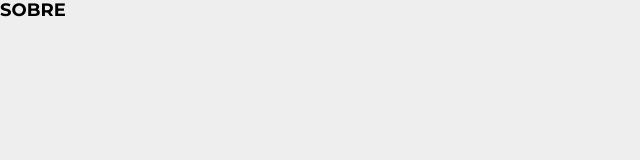
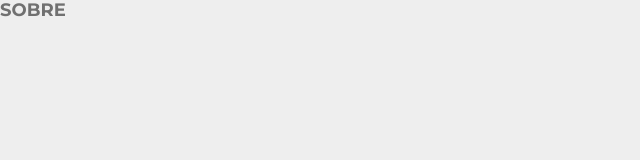
Before and after one commit to JhowBRCG/tic-tac-toe, a React (Vite) app: page / in a window 1280 px wide. Shown: the top 160 px of the page, without its empty margins (0-640 px from the left). Built offline with nearby package versions, Linux system fonts and the light colour scheme.

Commit message:
Create first object

```diff
--- a/src/App.jsx
+++ b/src/App.jsx
@@ -1,11 +1,7 @@
-import "./about.css";
+import Sobre from "./objects/Sobre";
 
 function App() {
-  return (
-    <a href="#" className="about">
-      Sobre
-    </a>
-  );
+  return <Sobre />;
 }
 
 export default App;
--- /dev/null
+++ b/src/objects/Sobre/index.jsx
@@ -0,0 +1,11 @@
+import "./styles.css";
+
+const Sobre = () => {
+  return (
+    <a href="#" className="sobre">
+      Sobre
+    </a>
+  );
+};
+
+export default Sobre;
--- a/src/about.css
+++ b/src/objects/Sobre/styles.css
@@ -1,7 +1,7 @@
-.about {
+.sobre {
   font-weight: 700;
   font-size: 18px;
-  color: var(--first-color);
+  color: var(--color-fourth);
   text-decoration: none;
   text-transform: uppercase;
 }
--- a/src/styles/settings/colors.css
+++ b/src/styles/settings/colors.css
@@ -5,7 +5,7 @@
   --color-first: #f25a70;
   --color-second: #eeeeee;
   --color-third: #9b9b9b;
-  --color-fourth: #70707070;
+  --color-fourth: #707070;
   --color-fifth: #828282;
   --color-sixth: #fffcee;
   --color-seventh: #f4f1e4;
```
